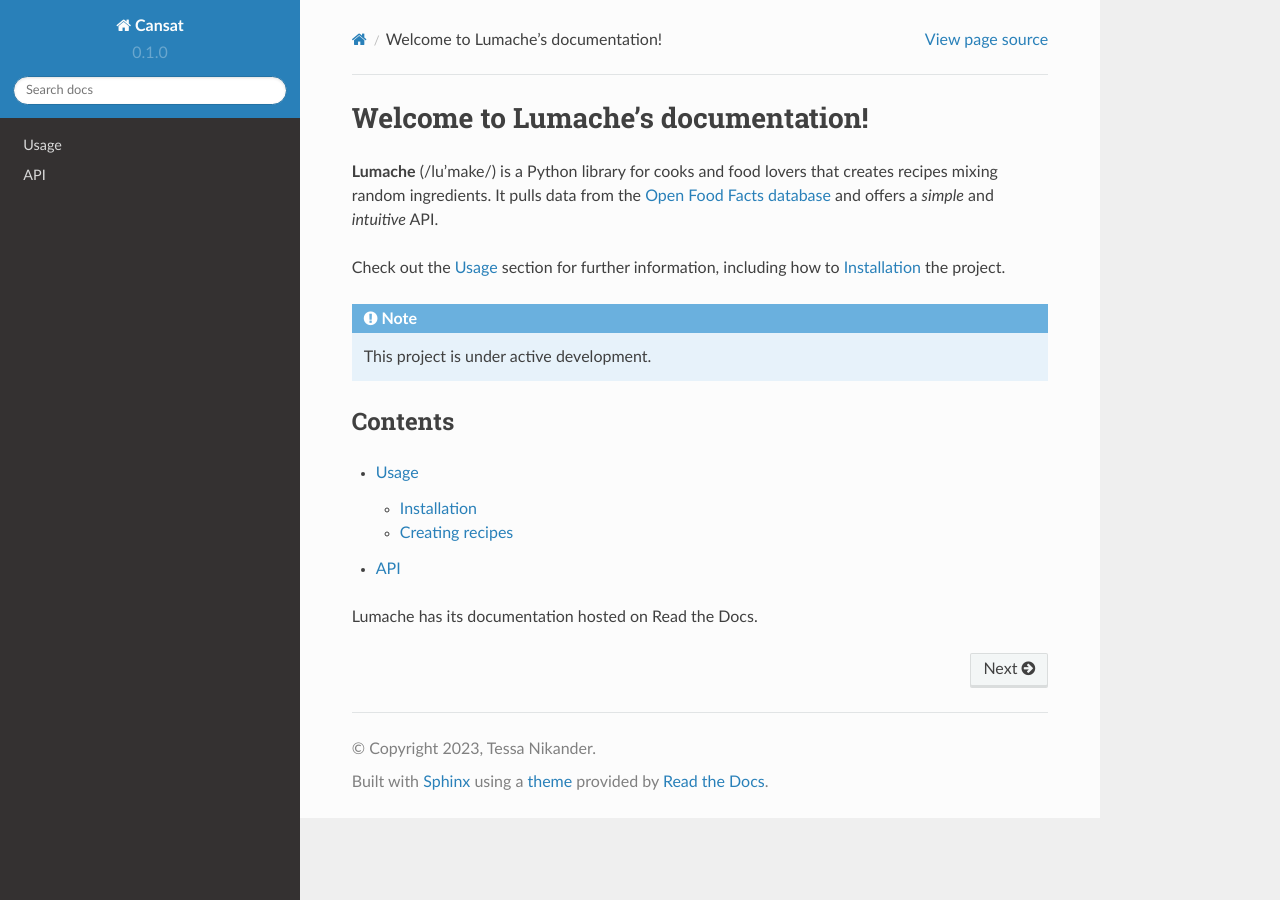
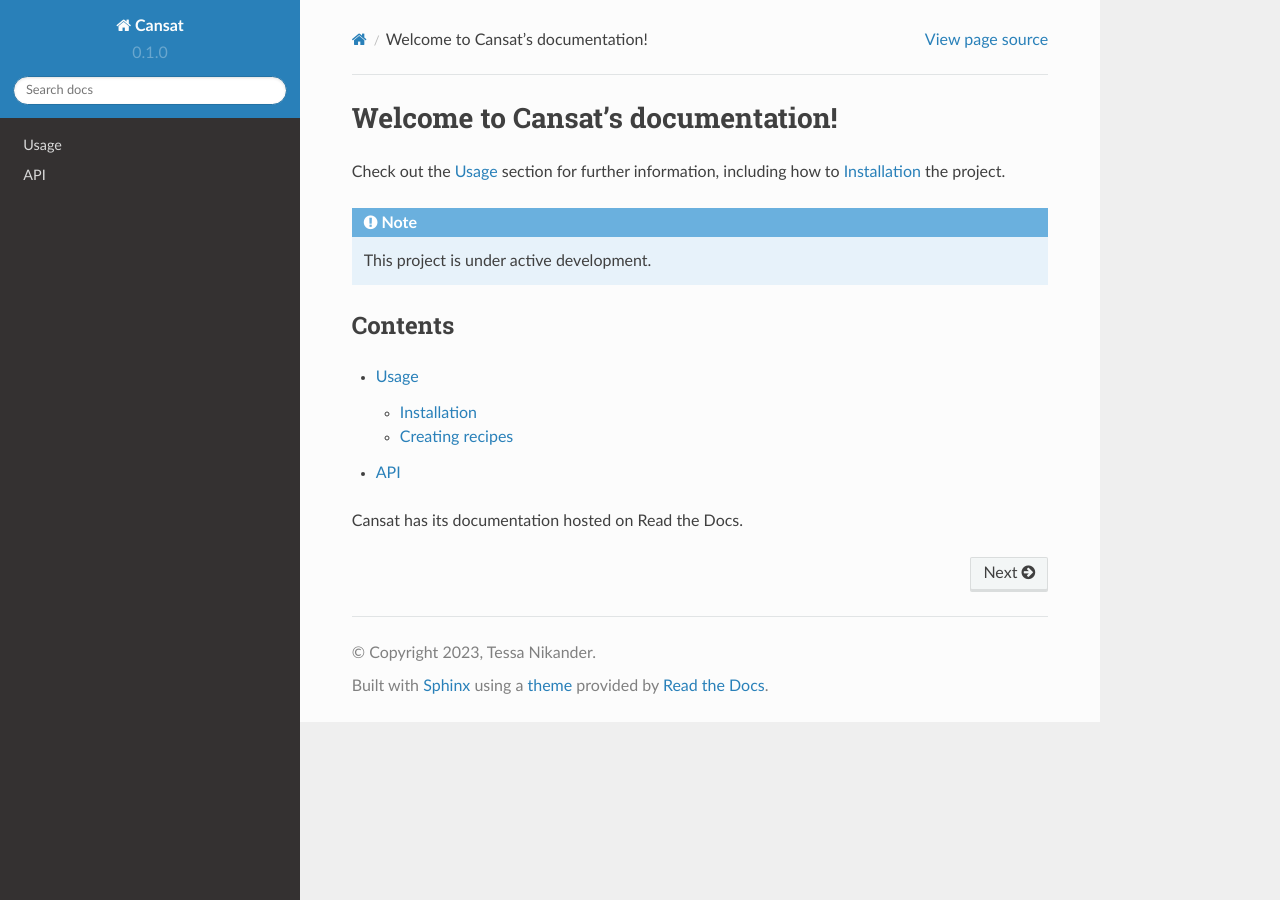
Before and after one commit to nikandt/cansat, a Sphinx documentation site: the page built from docs/source/index.rst, in a window 1280 px wide. Built offline with Sphinx 7.4.7 and the Read the Docs theme 2.0.0, drawn with Linux system fonts in a browser that asks for light colours.

Commit message:
Update index.rst

```diff
--- a/docs/source/index.rst
+++ b/docs/source/index.rst
@@ -1,10 +1,5 @@
-Welcome to Lumache's documentation!
+Welcome to Cansat's documentation!
 ===================================
-
-**Lumache** (/lu'make/) is a Python library for cooks and food lovers
-that creates recipes mixing random ingredients.
-It pulls data from the `Open Food Facts database <https://world.openfoodfacts.org/>`_
-and offers a *simple* and *intuitive* API.
 
 Check out the :doc:`usage` section for further information, including
 how to :ref:`installation` the project.
@@ -21,4 +16,4 @@
    usage
    api
 
-Lumache has its documentation hosted on Read the Docs.
+Cansat has its documentation hosted on Read the Docs.
```
